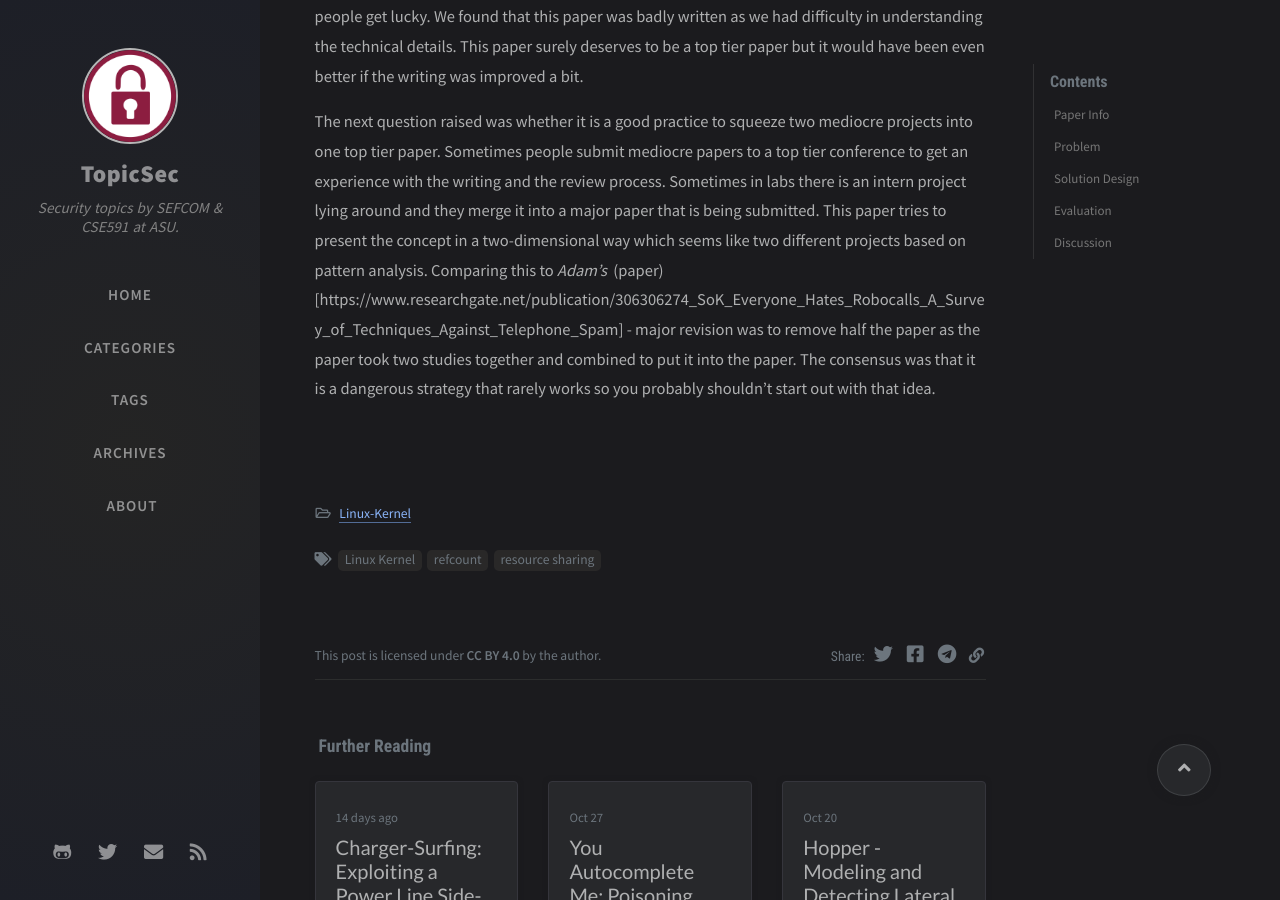
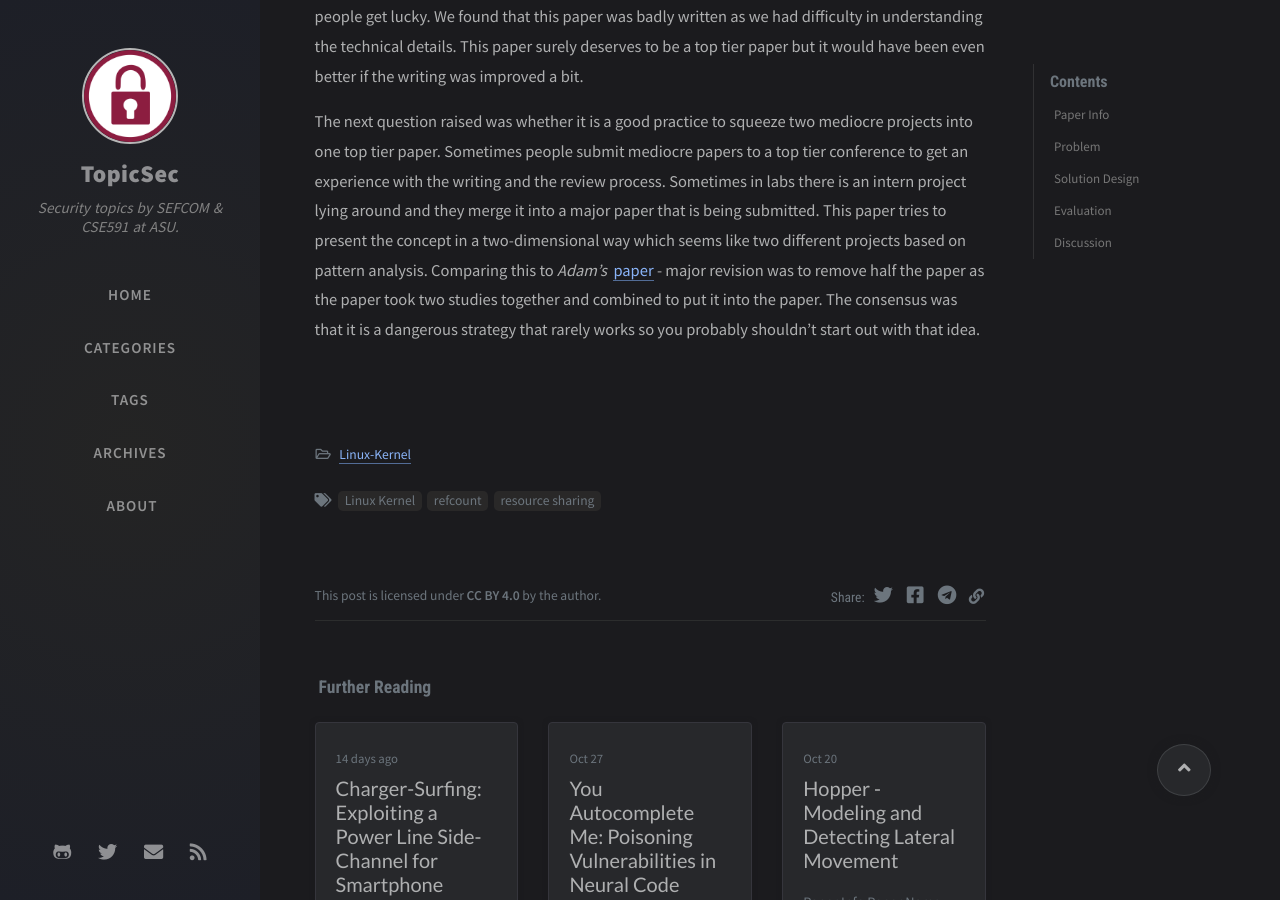
Before and after one commit to TopicSec/topicsec.github.io, a Jekyll site: the page built from _posts/2021-11-10-kernel-refcount.md, in a window 1280 px wide and 900 px high, scrolled down 2152 px. Built offline with Jekyll 4.4.1, drawn with Linux system fonts in a browser that asks for light colours; nearby versions of some CDN libraries; comment, search, counter and statistics services are not loaded.

Commit message:
fix hyperlink to the paper

```diff
--- a/_posts/2021-11-10-kernel-refcount.md
+++ b/_posts/2021-11-10-kernel-refcount.md
@@ -58,4 +58,4 @@ The authors note that the highest accuracy obtained is close to 94% when identif
 
 The discussion started off by talking about the importance of quality of writing in a paper. We talked about how the core quality of the paper lies in the idea and not the way it is written but the quality of writing is very important, sometimes papers get rejected for bad writing and sometimes people get lucky. We found that this paper was badly written as we had difficulty in understanding the technical details. This paper surely deserves to be a top tier paper but it would have been even better if the writing was improved a bit.
 
-The next question raised was whether it is a good practice to squeeze two mediocre projects into one top tier paper. Sometimes people submit mediocre papers to a top tier conference to get an experience with the writing and the review process. Sometimes in labs there is an intern project lying around and they merge it into a major paper that is being submitted. This paper tries to present the concept in a two-dimensional way which seems like two different projects based on pattern analysis. Comparing this to *Adam's* (paper)[https://www.researchgate.net/publication/306306274_SoK_Everyone_Hates_Robocalls_A_Survey_of_Techniques_Against_Telephone_Spam] - major revision was to remove half the paper as the paper took two studies together and combined to put it into the paper.  The consensus was that it is a dangerous strategy that rarely works so you probably shouldn't start out with that idea.
+The next question raised was whether it is a good practice to squeeze two mediocre projects into one top tier paper. Sometimes people submit mediocre papers to a top tier conference to get an experience with the writing and the review process. Sometimes in labs there is an intern project lying around and they merge it into a major paper that is being submitted. This paper tries to present the concept in a two-dimensional way which seems like two different projects based on pattern analysis. Comparing this to *Adam's* [paper](https://www.researchgate.net/publication/306306274_SoK_Everyone_Hates_Robocalls_A_Survey_of_Techniques_Against_Telephone_Spam) - major revision was to remove half the paper as the paper took two studies together and combined to put it into the paper.  The consensus was that it is a dangerous strategy that rarely works so you probably shouldn't start out with that idea.
```
